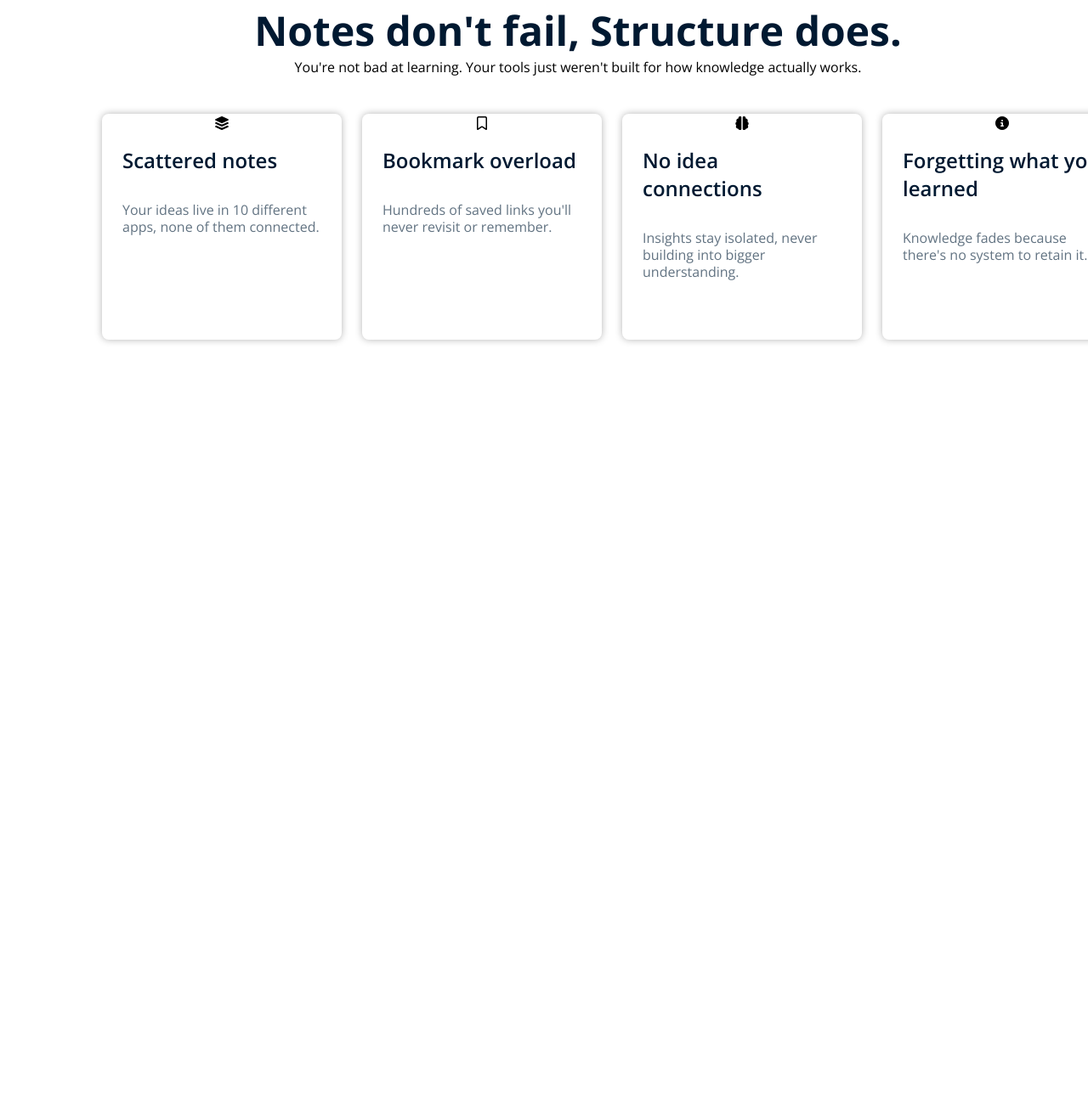
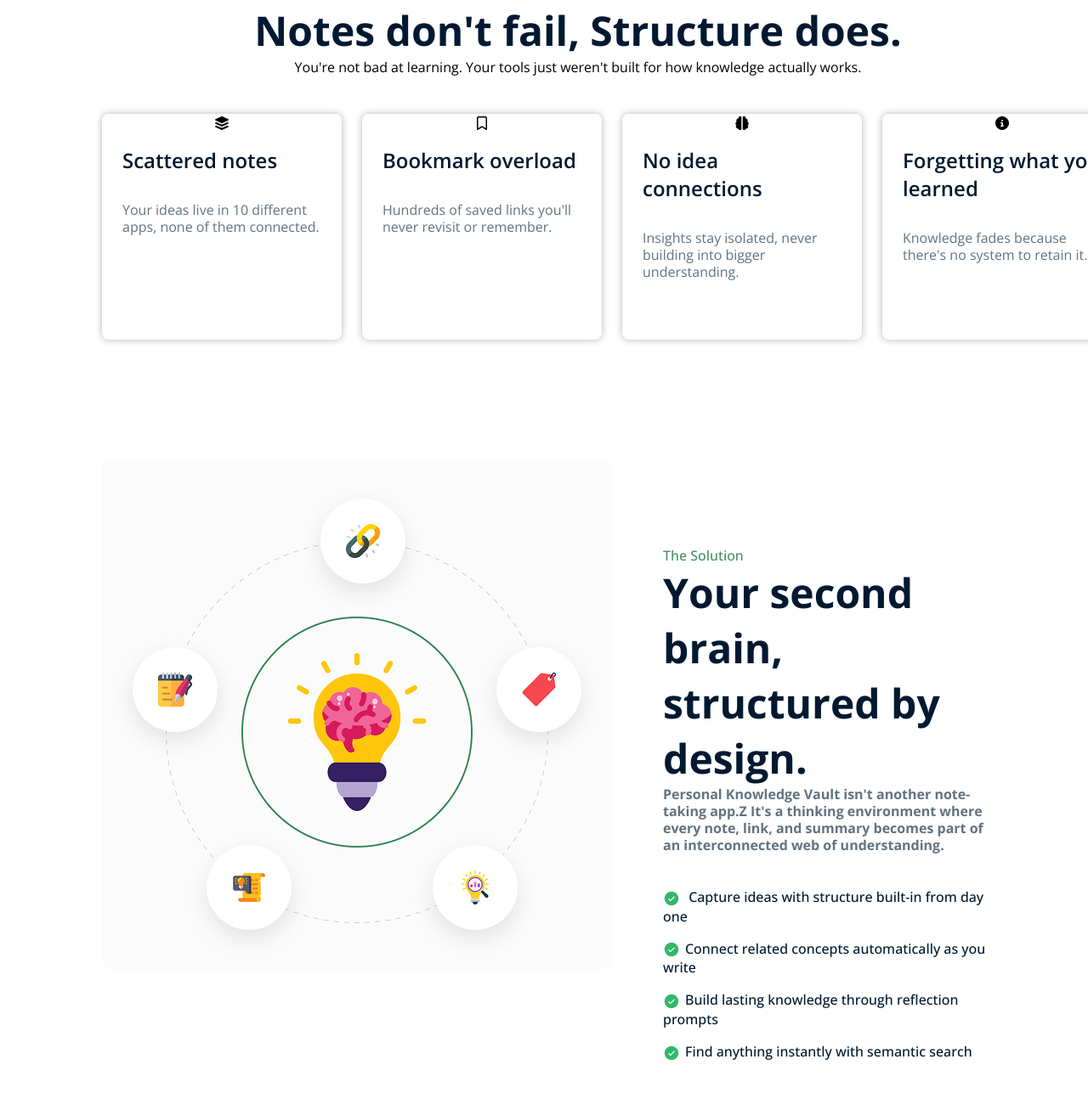
Before and after one commit to sohagmiah2411480/Knowledge-vault-Assignment-1, a plain HTML site: page index.html in a window 1280 px wide. Shown: the part 836-2123 px from the top of the page at 85% size. Before the commit the page ends 1257 px from the top, so only its background shows below. Drawn offline with nearby package versions, Linux system fonts and the light colour scheme.

Commit message:
Second brain section has been created

```diff
--- a/index.html
+++ b/index.html
@@ -119,6 +119,29 @@
             </div>
 
         </section>
+        <section>
+            <div class="brain">
+                <div>
+                    <img src="assets/knowledge.png" alt="">
+
+                </div>
+                <div class="text-description">
+                    <h4>The Solution</h4>
+                    <h1>Your second brain,
+                       structured by design.</h1>
+                    <h5>Personal Knowledge Vault isn't another note-taking app.Z It's a thinking environment where every note, link, and summary becomes part of an interconnected web of understanding.</h5>
+                    <h6>
+                        <li><img src="assets/CheckCircle.png" alt=""> Capture ideas with structure built-in from day one</li>
+                        <li><img src="assets/CheckCircle.png" alt="">Connect related concepts automatically as you write</li>
+                        <li><img src="assets/CheckCircle.png" alt="">Build lasting knowledge through reflection prompts</li>
+                        <li><img src="assets/CheckCircle.png" alt="">Find anything instantly with semantic search</li>
+                    </h6>
+
+                </div>
+
+
+            </div>
+        </section>
     </main>
 
 
--- a/styles/style.css
+++ b/styles/style.css
@@ -186,3 +186,49 @@ notes{
     margin: 16px 24px 69.5px 24px;
 
 }
+.brain{
+    display: flex;
+    gap: 60px;
+    justify-content: space-between;
+    padding: 120px;
+
+}
+.text-description{
+    padding-top: 102px;
+}
+.text-description h4{
+    font-size: 16px;
+    font-weight: 500;
+    color: #469165;
+
+}
+.text-description h1{
+    font-size: 48px;
+    font-weight: bold;
+    color: #001931;
+}
+.text-description h5{
+    font-size: 16px;
+    color: #627382;
+    line-height: 20px;
+
+}
+.text-description h6{
+
+    color: #001931;
+    padding-top: 40px;
+
+}
+.text-description h6 li{
+   margin-bottom: 16px;
+   list-style-type: none;
+   font-size: 16px;
+   font-weight: 500;
+   color: #001931;
+
+
+}
+.text-description h6 li img{
+    vertical-align: middle;
+    margin-right: 6px;
+}
```
